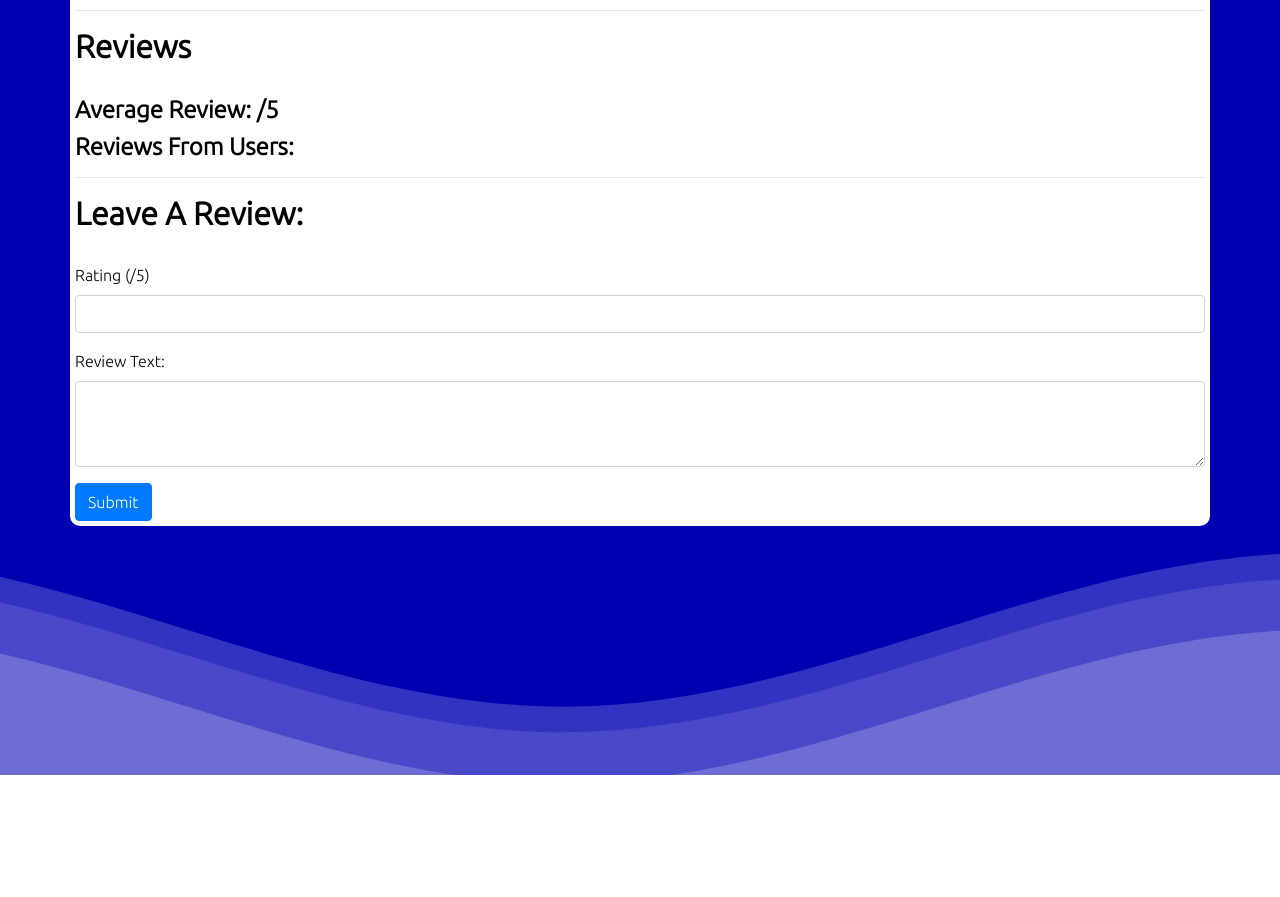
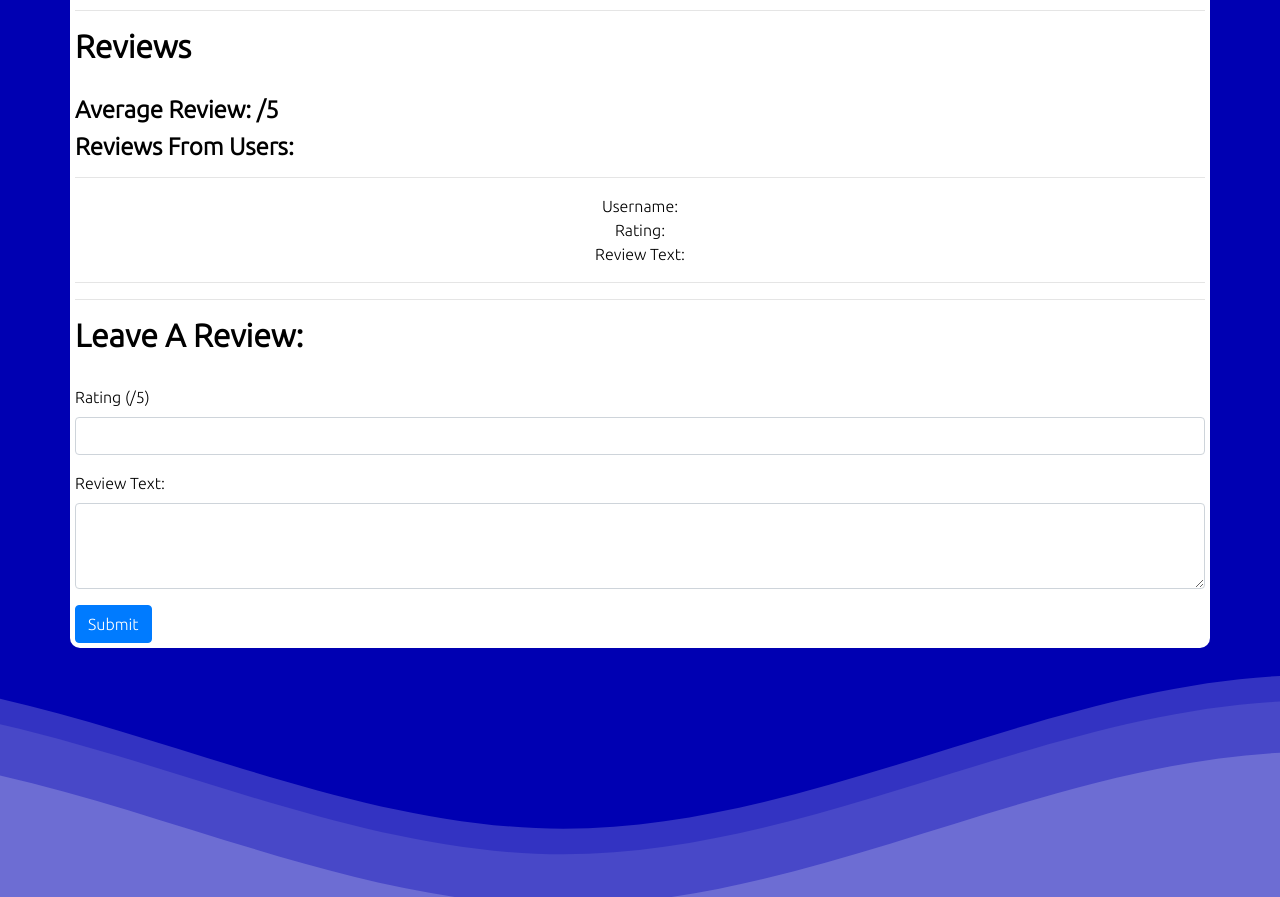
Before and after one commit to lukehops/Glasgow4Freshers, a Django app: template templates/place.html in a window 1280 px wide. Shown: the part 505-1402 px from the top of the page. Before the commit the page ends 1280 px from the top, so only its background shows below. Run offline with Django 3.2, Linux system fonts and the light colour scheme; the template is opened without the code that fills it, so the values that code supplies are empty; some libraries are stand-ins or nearby versions; some web fonts are replaced.

Commit message:
working place selection

```diff
--- a/G4F_APP/models.py
+++ b/G4F_APP/models.py
@@ -20,6 +20,11 @@ class Place(models.Model):
 	category = models.ForeignKey(Category, on_delete=models.CASCADE)
 	name = models.CharField(max_length=128)
 	description = models.TextField()
+	slug = models.SlugField(unique=True)
+
+	def save(self, *args, **kwargs):
+		self.slug = slugify(self.name)
+		super(Place, self).save(*args, **kwargs)
 
 	def __str__(self):
 		return self.name
--- a/Glasgow4Freshers/urls.py
+++ b/Glasgow4Freshers/urls.py
@@ -21,6 +21,5 @@ urlpatterns = [
 	path('', views.index, name="index"),
     path('admin/', admin.site.urls),
     path('category/<slug:category_name_slug>/', views.show_category, name='show_category'),
-    path('place', views.placeTesting, name='placeTesting'),
-
+    path('category/<slug:category_name_slug>/<slug:place_name_slug>', views.show_place, name='show_place'),
 ]
--- a/templates/categories.html
+++ b/templates/categories.html
@@ -18,6 +18,7 @@
 
     {% if places %}
     {% for place in places %}
+    <a style="text-decoration: none;" href="{% url 'show_place' category.slug place.slug %}">
 	<div style="text-align: left; background: white; border-radius: 10px; padding: 5px; color: black; margin-bottom: 10px; margin-top: 30px;" class="container">
       <div class="row">
             <div class="col">
@@ -29,6 +30,7 @@
             </div>
       </div>
 	  </div>
+  </a>
     {% endfor %}
     {% endif %}
 
--- a/templates/place.html
+++ b/templates/place.html
@@ -21,10 +21,14 @@
       <hr />
       <h2 style="color: black">Reviews</h2>
       <h4><b>Average Review: /5</b></h4>
-
       <h4><b>Reviews From Users:</b></h4>
-
-
+      <hr />
+      <div class="container">
+        Username: <br />
+        Rating:  <br />
+        Review Text: <br />
+      </div>
+      <hr />
       <hr />
       <h2 style="color: black">Leave A Review: </h2>
       <form>
@@ -38,7 +42,6 @@
   </div>
     <button type="submit" class="btn btn-primary">Submit</button>
 </form>
-
 	  </div>
 
 
```
Also changed, not shown: G4F_APP/views.py (+10 -2 lines), G4F_APP/migrations/0003_place_slug.py (added).
